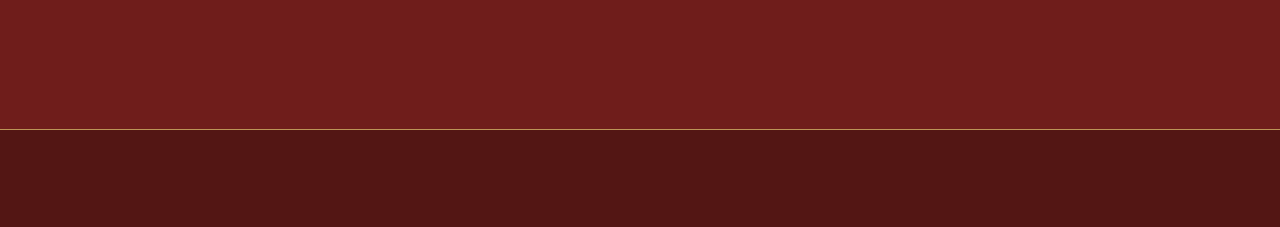
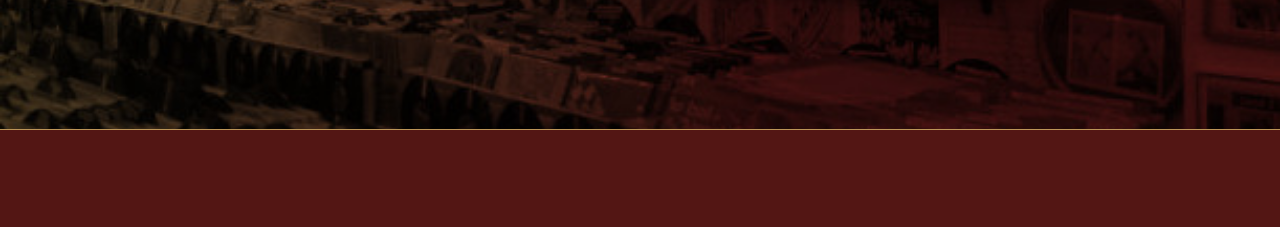
Before and after one commit to gtch555/El-Adivinador, a plain HTML site: page index.html in a window 1280 px wide. Shown: the part 310-537 px from the top of the page. Drawn offline with Linux system fonts and the light colour scheme; the site is published under a folder, as on GitHub Pages, so addresses that start at the root find nothing.

Commit message:
Update estilos.css

```diff
--- a/estilos.css
+++ b/estilos.css
@@ -177,7 +177,7 @@ div.botones{
 }
 
 .content {
-    background-image: url('/bg/local_mix3.jpeg');
+    background-image: url('bg/local_mix3.jpeg');
     background-size: cover;
     background-repeat:repeat-y;
     margin-bottom: 0;
```
